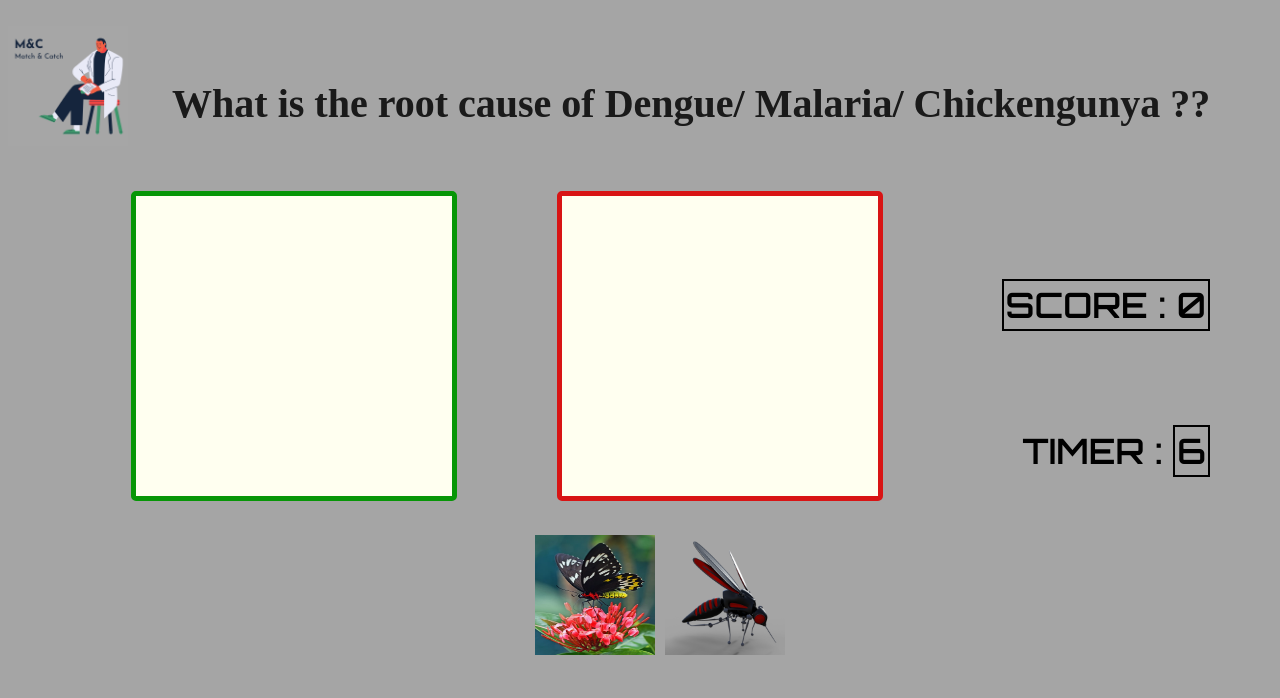
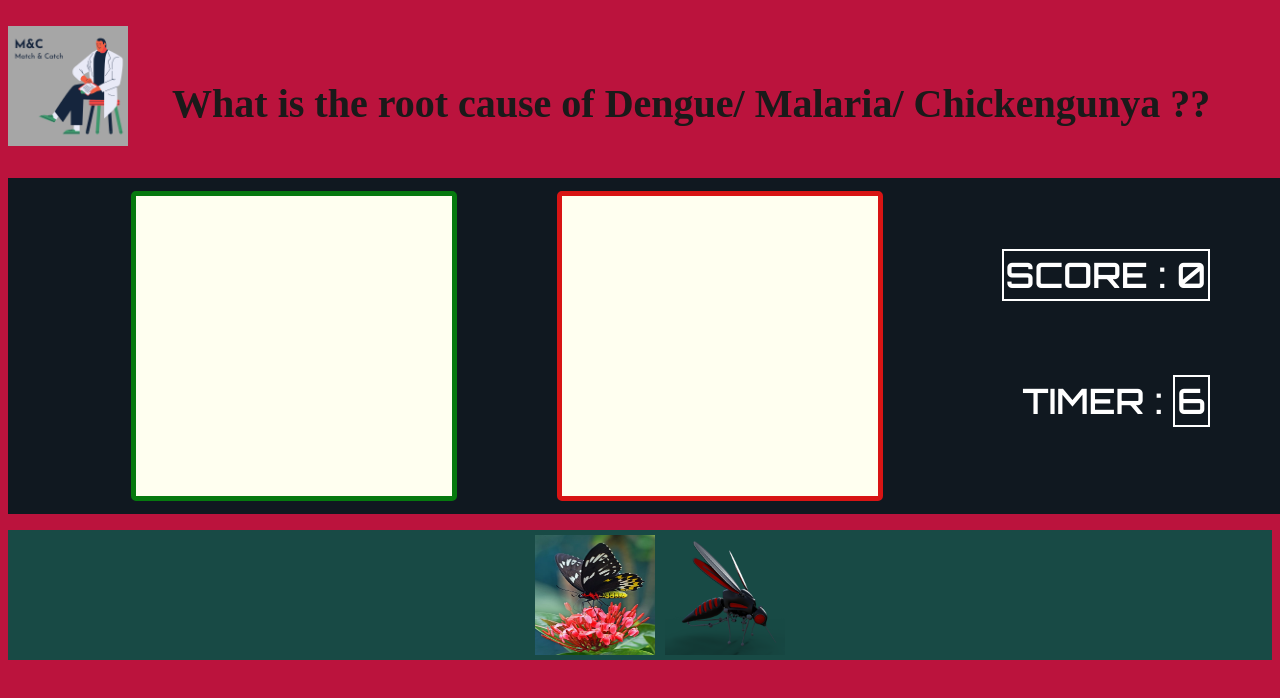
Before and after one commit to YashasreeTummala/GAME_Match-Catch-, a plain HTML site: page Level1.html in a window 1280 px wide. Drawn offline with Linux system fonts and the light colour scheme.

Commit message:
BG Colors

```diff
--- a/Level1.html
+++ b/Level1.html
@@ -33,11 +33,13 @@
   <p id="font" >
     <h2 id="timerbox">TIMER : <text id="timer"> 0 </text></h2>
   </p>
-
+<section class="palette">
   <ul>
     <li><img src="Butterfly.jpg" id="dragElement1" ></li>
     <li><img src="Mosquito.webp" id="dragElement2" ></li>
   </ul>
+</section>
+
 
   <div id="myModal" class="modal">
 
--- a/style.css
+++ b/style.css
@@ -119,15 +119,21 @@
   .head {
     display: flex;
     justify-content: flex-star bt;
-    margin-left: 100px;
+	margin-left: 100px;
+	/*background-color: #AE0E36FF;*/
   }
 
   ul {
 	display: flex;
 	justify-content: center;
 	list-style-type: none;
-    /*float: left;*/
+	/*float: left;*/
+
   }
+
+.palette {
+	background-color: #184A45FF;
+}
 
   li {
     margin: 5px;
@@ -144,6 +150,7 @@
 
   #question{
 	  position: absolute;
+	  /*background: rgb(255, 167, 4);*/
 	  font-size: 40px;
 	  top: 70px;
 	  left: 54%;
@@ -173,12 +180,12 @@
 	  font-family:'Orbitron';
 	  font-size : 35px;
 	  position:absolute;
-
+    color: white;
     display:inline;
 	  right:10px;
 	  border : 2px solid;
 	  padding: 2px;
-	  top:250px;
+	  top:220px;
 	  right: 70px;
   }
 
@@ -186,11 +193,11 @@
 	font-family:'Orbitron';
 	font-size : 35px;
 	position:absolute;
-
+  color: white;
   display:inline;
 	right:10px;
 
-	top:400px;
+	top:350px;
 	right: 70px;
 }
 
@@ -207,7 +214,7 @@
     align-items: flex-start;*/
 	flex-wrap: row wrap;
 	margin-top: 0%;
-
+	background-color : #101820FF;
     width: 100%;
     height: auto;
     padding: 0.8em;
@@ -217,7 +224,7 @@
   #dropLocation1 , #dropLocation3 , #dropLocation5 , #dropLocation7 , #dropLocation9 {
     position:block;
 	  border-width:5px;
-	  border-color:rgb(7, 150, 7);
+	  border-color:rgb(6, 121, 15);
 
 	margin-left: 110px;
 	margin-top: 0px;
@@ -265,5 +272,8 @@
   body{
 	  max-width: 100%;
 	  overflow-x:hidden;
-     background:rgb(165,165,165);
+	 /*background:rgb(165,165,165);*/
+	 background-color: rgb(187, 19, 61);
+	 /*background-color: #E95C20FF;*/
+
   }
```
Also changed, not shown: Level2.html (+4 -3 lines), Level3.html (+3 -1 lines), Level4.html (+2 -2 lines), Level5.html (+2 -2 lines), index.html (+19 -5 lines).
